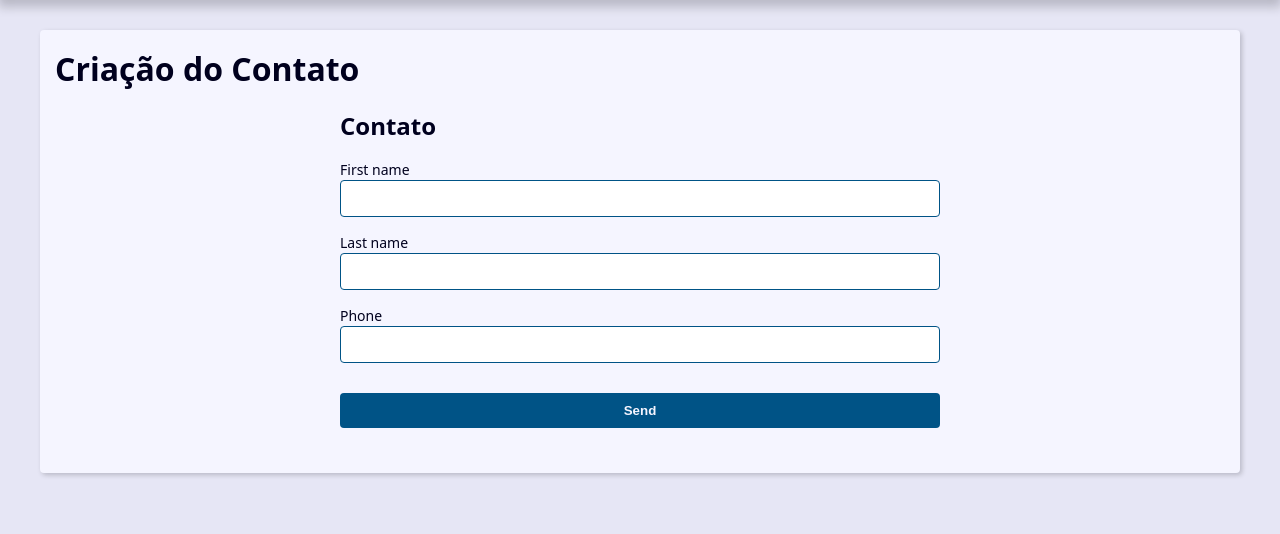
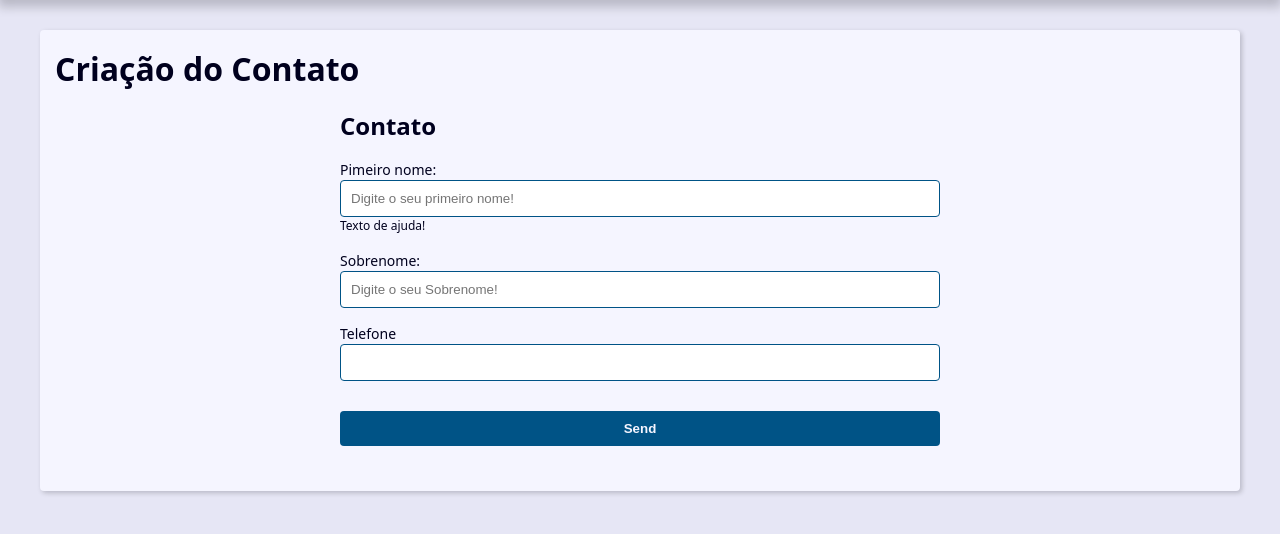
Before and after one commit to RaulTeles/AgendaWeb2.0, a Django app: page /contato/create/ in a window 1280 px wide. Shown: the part 239-773 px from the top of the page. Run offline with Django 4.2, Linux system fonts and the light colour scheme.

Commit message:
Adicionando widget no form e criando validação

```diff
--- a/contact/forms.py
+++ b/contact/forms.py
@@ -15,20 +15,88 @@ from django.core.exceptions import ValidationError
 #passando o parametro ModelForm, pq o formulário vai ser criado em base aos models já existentes
 
 class contactForms(forms.ModelForm):
+
+    #criando uma outra forma de widget, necessário criar um campo já existente
+
+    first_name = forms.CharField(
+        widget=forms.TextInput(
+            attrs={
+                'placeholder' : 'Digite o seu primeiro nome!'
+            }
+        ),  label='Pimeiro nome:',
+            help_text='Texto de ajuda!',
+    )
+
+    last_name = forms.CharField(
+        widget=forms.TextInput(
+            attrs={
+                'placeholder' : 'Digite o seu Sobrenome!',
+            }
+        ), label='Sobrenome:'
+    )
+
+    #criando um init e passando o args e o kwargs, pois não pretendo passar a quantidade de argumentos,
+    def __init__(self, *args, **kwargs):
+        super().__init__(*args, **kwargs)
+
+    # #Criando outra forma para usar os widget
+    #     self.fields['first_name'].widget.attrs.update(
+    #         {
+    #             'placeholder':'Digite o seu primeiro nome!'
+    #         }
+    #     )
+
+
     class Meta:
         #definindo qual é model em que o formulário será criado
         model = contact
         #definindo quais campos serão exibidos nos forms
         fields = ('first_name','last_name','phone')
 
+        #criando um widget no formulário (personalizando os campos)
+
+        # widgets = {
+        #     'first_name' : forms.TextInput(
+
+        #         # o attrs é referente aos atributos do widgets e recebe chave e valor igual o widgets
+        #         attrs={
+        #             'placeholder' : 'Digite o seu primeiro nome!!',
+        #         }
+        #     )
+        # }
+
+    #O método clean ele é criado para ser chamado antes de criar qualquer coisa na base de dados
+
     def clean(self):
 
-        #criando método para criar a mensagem e erro
-        self.add_error(
+        # #criando método para criar a mensagem e erro
+        # self.add_error(
+        #     'first_name',
+        #     ValidationError(
+        #         'Mensagem de error',
+        #         code='invalid'
+        #     )
+        # )
+        return super().clean()
+
+    #Validando um campo no formulário
+
+    def clean_first_name(self):
+        first_name = self.cleaned_data.get('first_name')
+
+
+
+        if first_name == 'ABC':
+
+            self.add_error(
             'first_name',
             ValidationError(
-                'Mensagem de error',
+                'Não pode ser digitado ABC!',
                 code='invalid'
             )
         )
-        return super().clean()
+
+            # #Exemplo de validaçãode um campo expecifico
+            # raise ValidationError('Não pode digitar ABC')
+
+        return first_name
--- a/contact/models.py
+++ b/contact/models.py
@@ -34,7 +34,8 @@ class contact(models.Model):
     last_name = models.CharField(max_length=20)
 
     #criando uma string para telefone tipo string
-    phone = models.CharField(max_length=15)
+    #adicionando o verbose name para poder alterar na exibição da pagina
+    phone = models.CharField(max_length=15,verbose_name='Telefone')
 
     #criando um campo de email especifico para o email | o parametro blank= True é para deixar o campo como opcional.
     email = models.EmailField(max_length=254, blank=True)
--- a/contact/templates/contact/create.html
+++ b/contact/templates/contact/create.html
@@ -19,6 +19,12 @@
                     {{field}}
                     {% comment %} adicionando o método .erros para capturar e mostrar os erros  {% endcomment %}
                     {{field.errors}}
+
+                    {% comment %} Se o field tiver helptext e personalizando{% endcomment %}
+
+                    {% if field.help_text %}
+                        <p class="help-text">{{field.help_text}}</p>
+                    {% endif %}
                 </div>
                 {% endfor %}
             </div>
```
